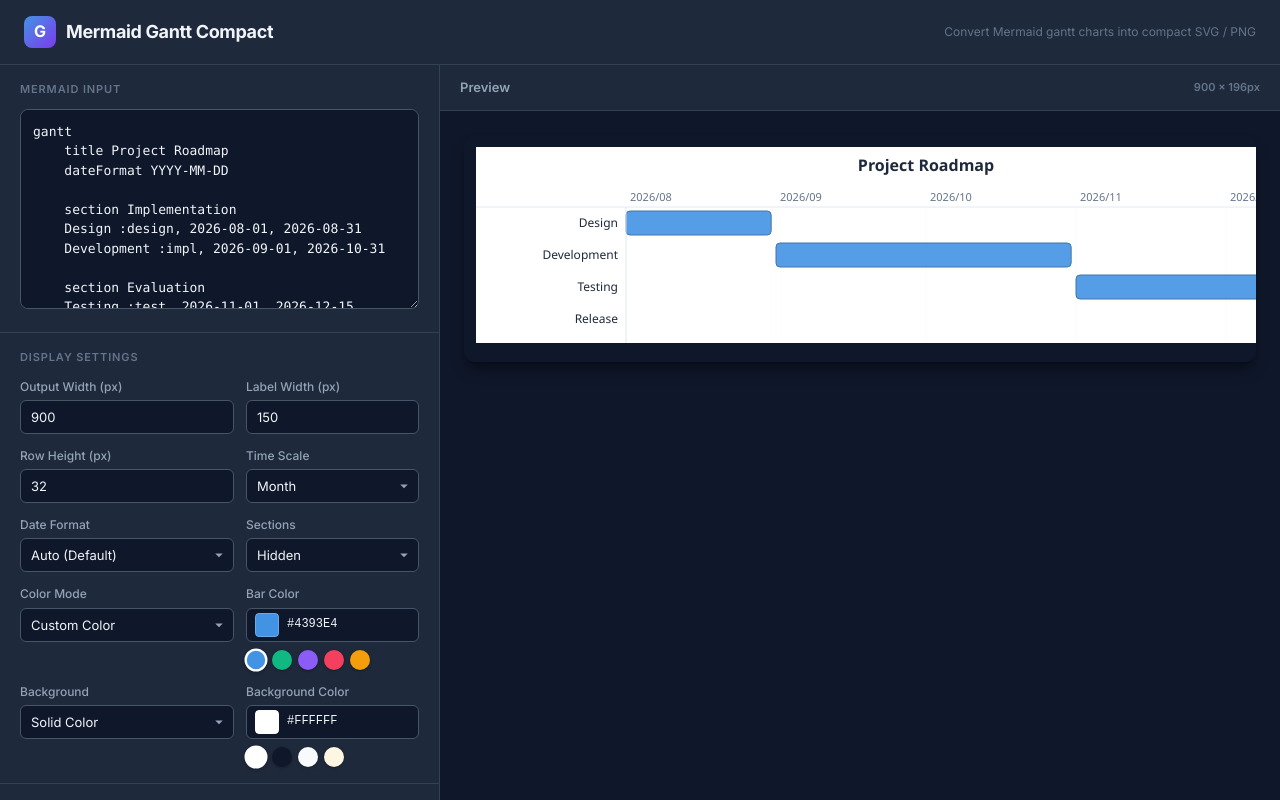
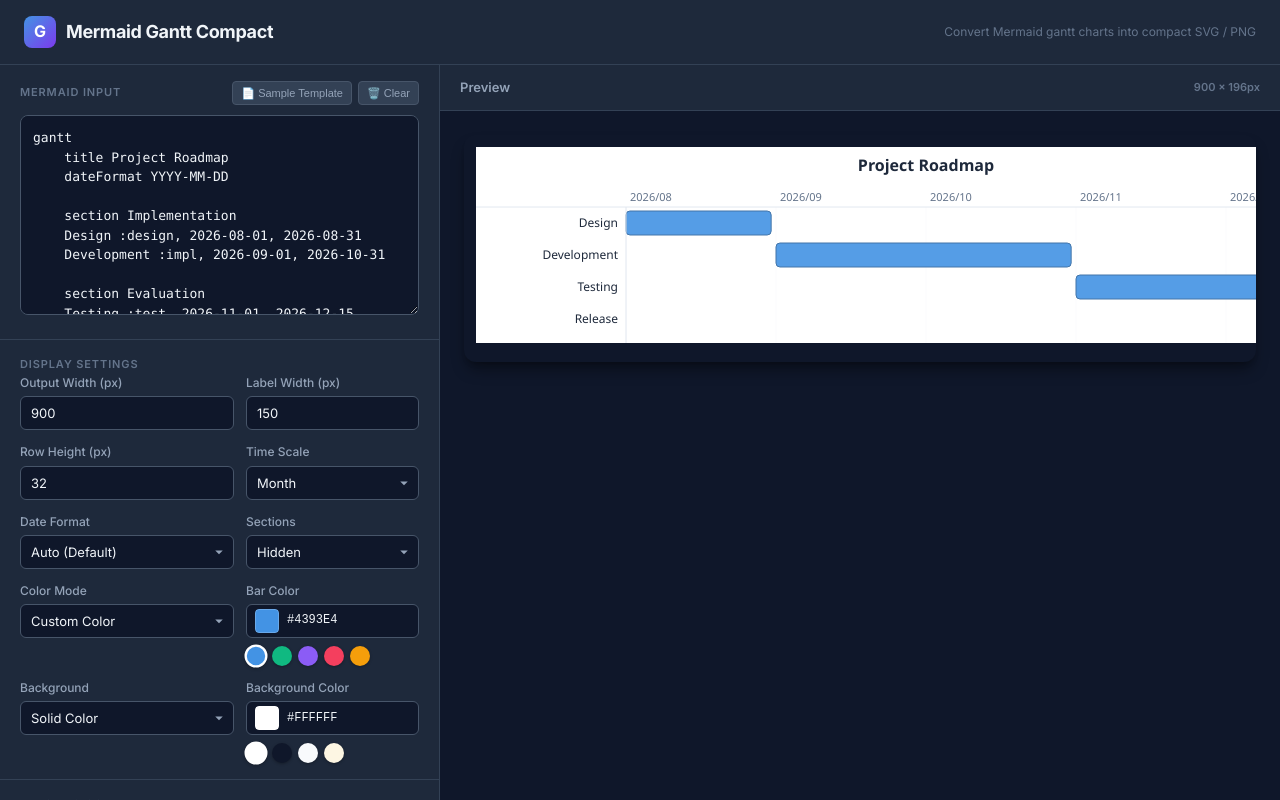
Before and after one commit to a-kaibu/better-mmd-gantt, a React (Vite) app: page / in a window 1280 px wide. Built offline with nearby package versions, Linux system fonts and the light colour scheme.

Commit message:
feat: 英語サンプルテンプレート、入力自動保持マイグレーション、Template/Clearボタン追加

```diff
--- a/src/App.tsx
+++ b/src/App.tsx
@@ -46,7 +46,12 @@ const BG_COLOR_PRESETS = [
 
 function loadInput(): string {
   try {
-    return localStorage.getItem(STORAGE_KEY_INPUT) || SAMPLE_INPUT;
+    const saved = localStorage.getItem(STORAGE_KEY_INPUT);
+    // Migrate legacy Japanese sample input to English sample input
+    if (!saved || saved.includes("今後の方針") || saved.includes("論文執筆")) {
+      return SAMPLE_INPUT;
+    }
+    return saved;
   } catch {
     return SAMPLE_INPUT;
   }
@@ -85,7 +90,7 @@ export default function App() {
   const [input, setInput] = useState(loadInput);
   const [settings, setSettings] = useState<DisplaySettings>(loadSettings);
 
-  // Persist on change
+  // Persist input on every state change + beforeunload
   useEffect(() => {
     saveInput(input);
   }, [input]);
@@ -93,6 +98,15 @@ export default function App() {
   useEffect(() => {
     saveSettings(settings);
   }, [settings]);
+
+  useEffect(() => {
+    const handleBeforeUnload = () => {
+      saveInput(input);
+      saveSettings(settings);
+    };
+    window.addEventListener("beforeunload", handleBeforeUnload);
+    return () => window.removeEventListener("beforeunload", handleBeforeUnload);
+  }, [input, settings]);
 
   // Parse and render
   const parseResult = useMemo(() => parseMermaidGantt(input), [input]);
@@ -147,6 +161,14 @@ export default function App() {
       });
   }, [svgString, layout]);
 
+  const handleLoadTemplate = useCallback(() => {
+    setInput(SAMPLE_INPUT);
+  }, []);
+
+  const handleClearInput = useCallback(() => {
+    setInput("");
+  }, []);
+
   return (
     <div className="app">
       <header className="app-header">
@@ -164,13 +186,33 @@ export default function App() {
         <div className="panel-left">
           {/* Input */}
           <div className="panel-section">
-            <div className="section-title">Mermaid Input</div>
+            <div className="section-header">
+              <span className="section-title">Mermaid Input</span>
+              <div className="section-actions">
+                <button
+                  type="button"
+                  className="btn-sm"
+                  onClick={handleLoadTemplate}
+                  title="Reset input to sample English template"
+                >
+                  📄 Sample Template
+                </button>
+                <button
+                  type="button"
+                  className="btn-sm"
+                  onClick={handleClearInput}
+                  title="Clear input text"
+                >
+                  🗑️ Clear
+                </button>
+              </div>
+            </div>
             <textarea
               id="mermaid-input"
               className="mermaid-input"
               value={input}
               onChange={(e) => setInput(e.target.value)}
-              placeholder="gantt&#10;    title ...&#10;    section ...&#10;    Task :id, 2026-08-01, 2026-10-31"
+              placeholder="gantt&#10;    title Project Roadmap&#10;    dateFormat YYYY-MM-DD&#10;&#10;    section Phase 1&#10;    Task 1 :t1, 2026-08-01, 2026-10-31"
               spellCheck={false}
             />
           </div>
--- a/src/styles.css
+++ b/src/styles.css
@@ -120,13 +120,41 @@ body {
   border-bottom: none;
 }
 
+.section-header {
+  display: flex;
+  align-items: center;
+  justify-content: space-between;
+  margin-bottom: 10px;
+}
+
 .section-title {
   font-size: 11px;
   font-weight: 600;
   text-transform: uppercase;
   letter-spacing: 0.08em;
   color: var(--text-muted);
-  margin-bottom: 10px;
+}
+
+.section-actions {
+  display: flex;
+  gap: 6px;
+}
+
+.btn-sm {
+  font-size: 11px;
+  padding: 3px 8px;
+  height: 24px;
+  border-radius: 4px;
+  background: var(--bg-tertiary);
+  color: var(--text-secondary);
+  border: 1px solid var(--border-color);
+  cursor: pointer;
+  transition: all var(--transition);
+}
+
+.btn-sm:hover {
+  background: var(--bg-surface-hover);
+  color: var(--text-primary);
 }
 
 /* ==================== Textarea ==================== */
```
